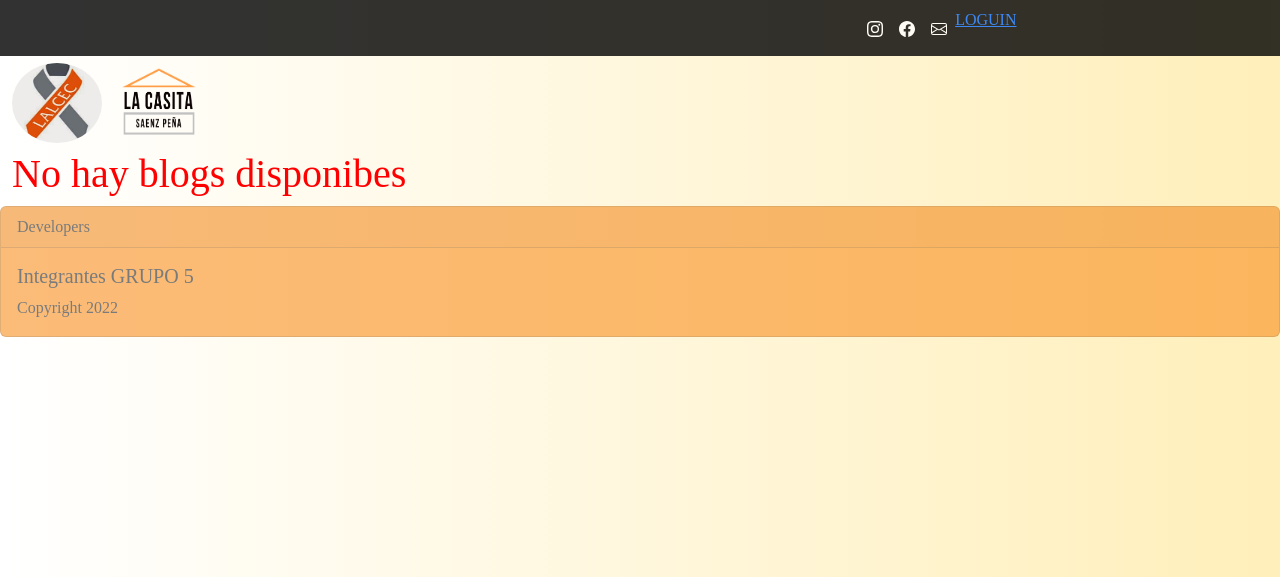
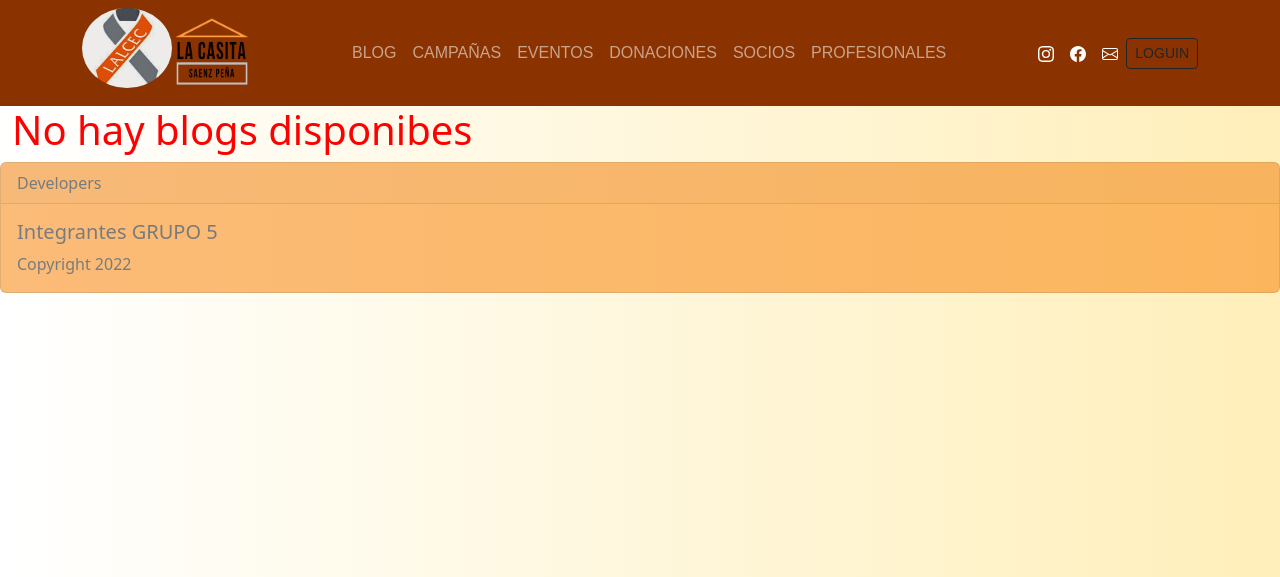
Before and after one commit to guillermoMat/Informatorio2022, a Django app: page /post/ in a window 1280 px wide. Shown: the top 577 px of the page. Run offline with Django 4.2, Linux system fonts and the light colour scheme; data that the repository does not hold is empty; some libraries are stand-ins or nearby versions.

Commit message:
campañas

```diff
--- a/pryectoInfo2022/pryectoInfo2022/urls.py
+++ b/pryectoInfo2022/pryectoInfo2022/urls.py
@@ -28,6 +28,7 @@ urlpatterns = [
     path('contacto/',include('apps.contacto.urls')),
     path('login/',auth.LoginView.as_view(template_name='usuarios/login.html'),name='login'),
     path('logout/',auth.LogoutView.as_view(),name='logout'),
+    path('campanias/',views.campañas,name='campanias'),
 
 ]
 
--- a/pryectoInfo2022/pryectoInfo2022/views.py
+++ b/pryectoInfo2022/pryectoInfo2022/views.py
@@ -4,3 +4,6 @@ from django.shortcuts import render
 
 def inicio(request):
     return render(request,'inicio.html')
+
+def campañas(request):
+    return render(request,'campanias.html')
--- a/pryectoInfo2022/static/css/estilos.css
+++ b/pryectoInfo2022/static/css/estilos.css
@@ -1,17 +1,34 @@
 .fondo {
 
-    font-family: 'TwcenMT';
+
     background: #FFEFBA;  /* fallback for old browsers */
     background: -webkit-linear-gradient(to right, #FFFFFF, #FFEFBA);  /* Chrome 10-25, Safari 5.1-6 */
     background: linear-gradient(to right, #FFFFFF, #FFEFBA); /* W3C, IE 10+/ Edge, Firefox 16+, Chrome 26+, Opera 12+, Safari 7+ */
 
 }
 
-
+.navbar{
+    font-family: sans-serif;
+}
 
 sticky-top2 {
     position: -webkit-sticky;
     position: sticky;
     top: 58 ;
     z-index: 1020;
+}
+
+.font-1{
+    font-size: small;
+}
+
+.carousel-inner img {
+    width: 100%;
+    height: 100%;
   }
+
+.navbar {
+    background-color: rgb(138, 51, 1) !important;
+
+
+}
--- a/pryectoInfo2022/templates/base.html
+++ b/pryectoInfo2022/templates/base.html
@@ -8,7 +8,7 @@
       <title>{% block title %}  {%endblock%}</title>
       {% load static %}
 
-      <link rel=stylesheet    href="{% static "css/estilos.css" %}" TYPE="text/css">
+      <link rel=stylesheet   TYPE="text/css"  href="{% static "css/estilos.css" %}">
       {% load bootstrap5 %}
 
       {% bootstrap_css %}
@@ -18,52 +18,68 @@
       {% bootstrap_messages %}
 
 
+  <style>
+  /* Make the image fully responsive */
+  .carousel-inner img {
+    width: 100%;
+    height: 100%;
+  }
+  </style>
   </head>
 
   <body class="fondo">
-    <div id="fb-root"></div>
+
+    <header class="header">
+
+      <nav class='navbar navbar-expand-sm  navbar-dark sticked-top'>
 
 
 
-    <header class="sticky-top">
 
+        <div class="container-md" >
 
-        {% comment %} <nav class='navbar  navbar-expand-lg ' style="background-color:black; opacity:0.8"> {% endcomment %}
+          <ul class="navbar-nav ml-auto">
+            <img src="{% static "img/lalcec_logo.jpg" %}" width="90" height="80" class="rounded-circle" >
+            <a class="navbar-brand" href="{% url 'inicio'%}">
+              <img src="{% static "img/LaCasita2.png"%}" width="80" height="80">
+            </a>
+          </ul>
+            <ul class="navbar-nav mx-auto">
 
+              <li class="nav-item mx-auto" >
 
-            <nav class='navbar  navbar-expand-lg ' style="background-color:black; opacity:0.8">
-              <div class="collapse navbar-collapse me-auto mb-2 mb-lg-0 justify-content-center" id="navbarTogglerDemo01">
-                <ul class="navbar-nav me-auto mb-2 mb-lg-0 justify-content-center ">
-                  <li class="nav-item" >
-                    <a class="nav-link"  href="{% url 'post'%}" style='text-align: center'>BLOG</a>
+                <a class="nav-link  font-1"  href="{% url 'post'%}" >BLOG</a>
               </li>
-                  <li class="nav-item" >
-                    <a class="nav-link "  href="#"  style='text-align: center'>CAMPAÑAS</a>
+              <li class="nav-item mx-auto" >
+                <a class="nav-link font-1"  href="{% url 'campanias' %}" >CAMPAÑAS</a>
               </li>
-                  <li class="nav-item">
-                    <a class="nav-link" href="#" style='text-align: center' >EVENTOS</a>
+              <li class="nav-item mx-auto" >
+                <a class="nav-link font-1" href="#" >EVENTOS</a>
               </li>
-                  <li class="nav-item px-lg-1">
-                    <a class="nav-link" href="#" style='text-align: center'>DONACIONES</a>
+              <li class="nav-item mx-auto">
+                <a class="nav-link font-1"  href="#">DONACIONES</a>
               </li>
-                  <li class="nav-item ">
-                    <a class="nav-link " href="#" style='text-align: center'>SOCIOS</a>
+              <li class="nav-item mx-auto">
+                <a class="nav-link font-1" href="#" >SOCIOS</a>
               </li>
-                  <li class="nav-item ">
-                    <a class="nav-link " href="#" style='text-align: center'>PROFESIONALES</a>
+              <li class="nav-item mx-auto">
+                <a class="nav-link font-1" href="#" >PROFESIONALES</a>
               </li>
 
               {% if user.is_authenticated %}
+
               <li class="nav-item ">
-                    <a class="nav-link " href="#" style='text-align: center'>ADMINISTRADOR</a>
+                <a class="nav-link font-1" href="#" style='text-align: center'>ADMINISTRADOR</a>
               </li>
+
               {% endif %}
 
             </ul>
 
-                <ul class="navbar-nav me-auto mb-2 mb-lg-0 justify-content-center >
+            <ul class="navbar-nav ml-auto">
 
                   <!-- Iconos de paginas sociales y contacto -->
+
               <li class="nav-item col-6 col-lg-auto">
                 <a class="nav-link py-2 px-0 px-lg-2" href="https://www.instagram.com/lalcecspchaco/?hl=es" target="_blank" rel="noreferrer noopener">
                   <svg xmlns="http://www.w3.org/2000/svg" width="16" height="16" fill="white" class="bi bi-instagram" viewBox="0 0 16 16">role="img"><title>Instagram</title>
@@ -71,6 +87,7 @@
                   </svg>
                   <small class="d-lg-none ms-2">Instagram</small>
                 </a>
+
               </li>
 
               <li class="nav-item col-6 col-lg-auto">
@@ -90,39 +107,49 @@
                   <small class="d-lg-none ms-2">Facebook</small>
                 </a>
               </li>
+            </ul>
 
                     <!-- Iconos de paginas sociales y contacto -->
-                  <li class="nav-item " >
+
+                    <ul class="navbar-nav ">
+                      <li class="nav-item font-1" >
 
                         {% if user.is_authenticated %}
-                        <span >{{ user.username }}</span>
-                        <a href="{% url 'logout' %}">LOGOUT</a>
+
+                        <span style="color:white" class="mx-3">{{ user.username }}</span>
+                        <a name="" id="" class="btn btn-outline-dark btn-sm " href="{% url 'logout' %}" role="button">LOGOUT</a>
+
                         {% else %}
-                        <a href="{% url 'login' %}">LOGUIN</a>
+
+                        <a name="" id="" class="btn btn-outline-dark btn-sm " href="{% url 'login' %}" role="button">LOGUIN</a>
+
+
+
                         {% endif %}
-
                       </li>
                     </ul>
 
 
-              </div>
 
-            </nav>
 
-            <div class="container-fluid mb-3 mb-lg-0 ">
 
-              <span><img src="{% static "img/lalcec_logo.jpg" %}" width="90" height="80" class="rounded-circle" ></span>
-              <a class="btn btn-light;" href="{% url 'inicio'%}"><img src="{% static "img/LaCasita2.png"%}" width="80" height="80" ;image-align:center></a>
 
         </div>
 
+
+      </nav>
     </header>
 
+
+
         {% block content %}
-        {% endblock %}
+        {% endblock content %}
 
+
+      <div id="fb-root"></div>
     <script async defer crossorigin="anonymous" src="https://connect.facebook.net/es_LA/sdk.js#xfbml=1&version=v14.0" nonce="KNIfzx54"></script>
   </body>
+
   <footer>
       <div class="card" style='background-color:#F99020 ;opacity:0.6'>
         <div class="card-header">
--- a/pryectoInfo2022/templates/post_blog.html
+++ b/pryectoInfo2022/templates/post_blog.html
@@ -42,14 +42,14 @@
       {% endif %}
 
       <div class="col-2 ">
-       <div class="container fluid sticky-top" >
+       <div class="container fluid  sticky-top2" >
           {% if blog %}
 
             <div style='width: 75%; margin: auto; text-align: left; color:green' class="overflow-visible">
               <p >Categorias:</p>
 
               <div class="d-grid gap-2 col-6 mx-auto">
-                <a class="btn btn-success""  href="{% url 'post'  %}" role="button">Todos</a>
+                <a class="btn btn-success"  href="{% url 'post'  %}" role="button">Todos</a>
 
                 {% comment %} <a href='{% url 'post'  %}'>Todos</a> &nbsp; &nbsp; {% endcomment %}
 
```
Also changed, not shown: pryectoInfo2022/templates/campanias.html (added, +51 -0 lines), pryectoInfo2022/templates/usuarios/login.html (+5 -9 lines). Lines whose indentation alone changed are shown as unchanged.
